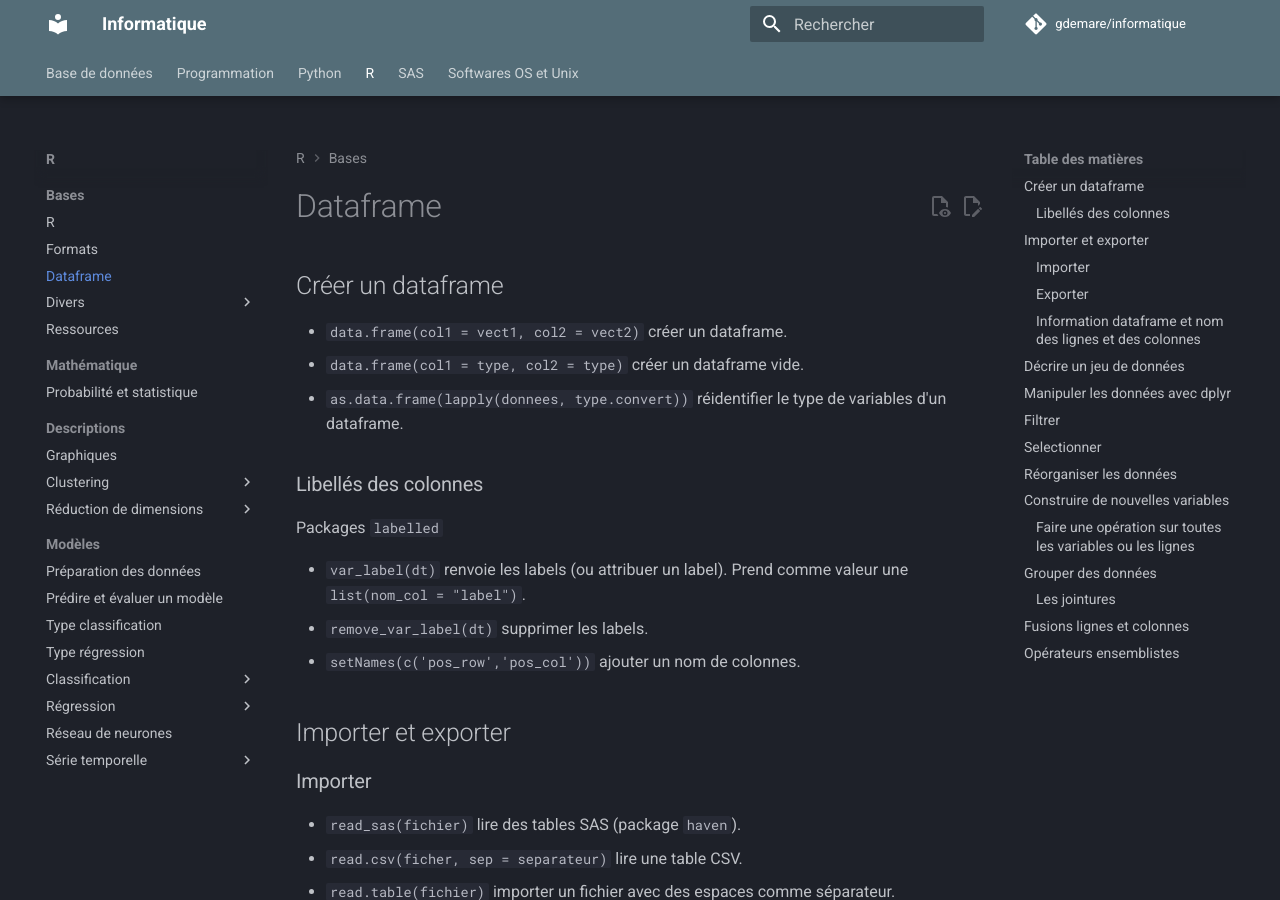
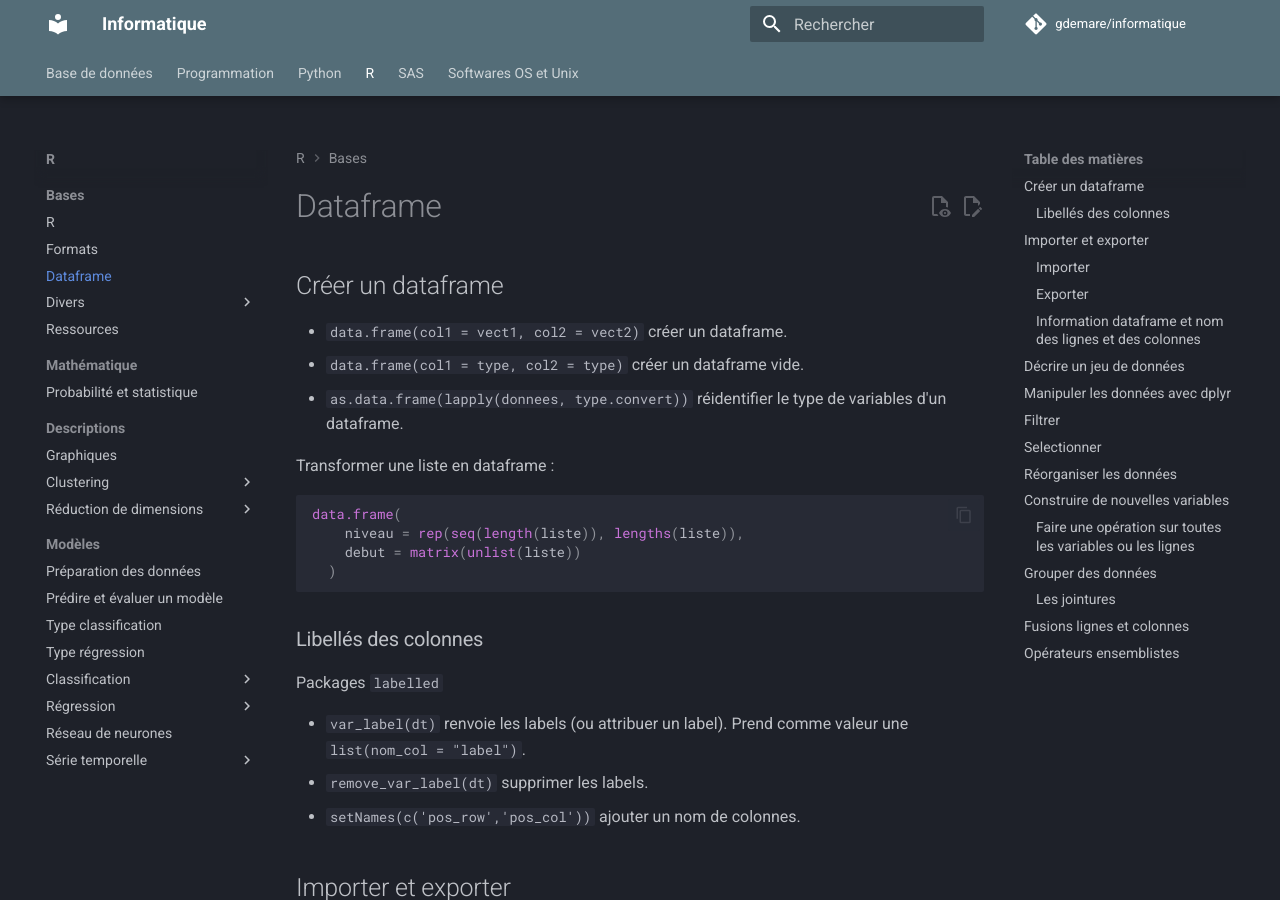
Before and after one commit to gdemare/Informatique, an MkDocs documentation site: the page built from docs/r/manipuler-donnees_r.md, in a window 1280 px wide and 900 px high. Built offline with MkDocs 1.6.1 and Material for MkDocs 9.7.7, drawn with Linux system fonts in a browser that asks for light colours; comment, search, counter and statistics services are not loaded.

Commit message:
Update manipuler-donnees_r.md

````diff
--- a/docs/r/manipuler-donnees_r.md
+++ b/docs/r/manipuler-donnees_r.md
@@ -3,6 +3,15 @@
 * `data.frame(col1 = vect1, col2 = vect2)` créer un dataframe.
 * `data.frame(col1 = type, col2 = type)` créer un dataframe vide.
 * `as.data.frame(lapply(donnees, type.convert))` réidentifier le type de variables d'un dataframe.
+
+Transformer une liste en dataframe :
+
+``` R
+data.frame(
+    niveau = rep(seq(length(liste)), lengths(liste)),
+    debut = matrix(unlist(liste))
+  )
+```
 
 ### Libellés des colonnes
 
````
